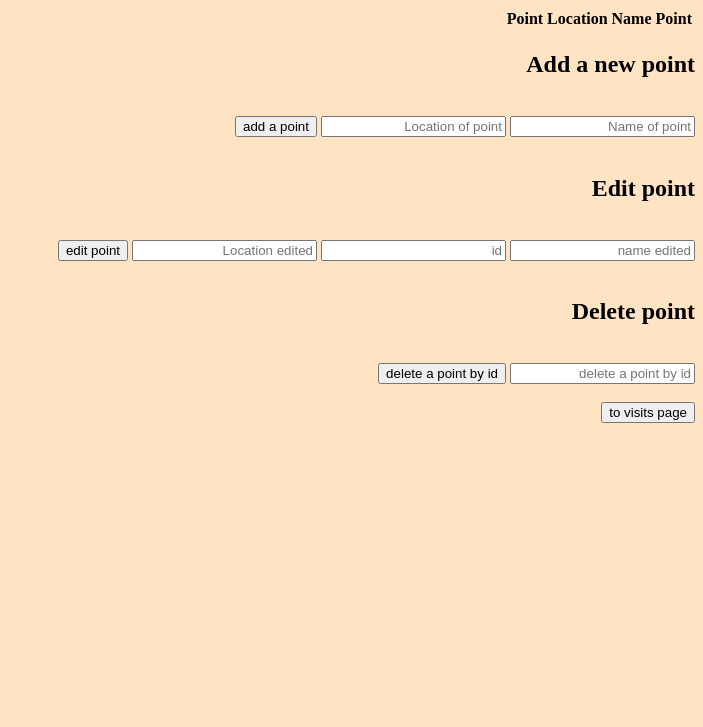
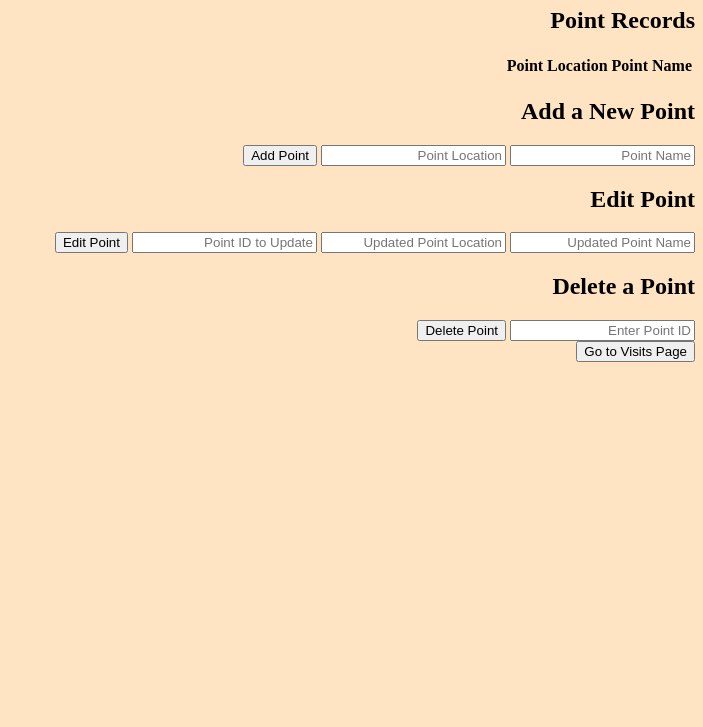
Before and after one commit to hasonateto12/final_node, a website: page public/points.html in a window 1280 px wide. Shown: the part 73-800 px from the top of the page, without its empty margins (577-1280 px from the left). Drawn offline with Linux system fonts and the light colour scheme.

Commit message:
Update points.html
סידרתי הכותרת ועשיתי צורה יותר מסודרת

```diff
--- a/public/points.html
+++ b/public/points.html
@@ -3,49 +3,55 @@
 <html lang="en">
 <head>
     <meta charset="UTF-8">
-    <meta name="viewport"
-          content="width=device-width, user-scalable=no, initial-scale=1.0, maximum-scale=1.0, minimum-scale=1.0">
+    <meta name="viewport" content="width=device-width, initial-scale=1.0">
     <meta http-equiv="X-UA-Compatible" content="ie=edge">
     <title>Points</title>
     <link rel="stylesheet" href="main.css">
+</head>
 <body>
+    <div class="container">
+        <header>
+            <h1>Points Management</h1>
+        </header>
 
-<h1>POINTS Page</h1>
-
+        <section>
+            <h2>Point Records</h2>
             <table>
                 <thead>
                 <tr>
-        <th>Name Point</th>
+                    <th>Point Name</th>
                     <th>Point Location</th>
                 </tr>
                 </thead>
-    <tbody id="mainTable"> </tbody>
+                <tbody id="mainTable"></tbody>
             </table>
+        </section>
 
-<h2>Add a new point </h2>
-<br>
-<input type="text" id="pointName" placeholder="Name of point" required>
-<input type="text" id="pointLocation" placeholder="Location of point" required>
-<button onclick="AddpointToServer()">add a point</button>
-<br><br>
+        <section class="form-section">
+            <h2>Add a New Point</h2>
+            <input type="text" id="pointName" placeholder="Point Name" required>
+            <input type="text" id="pointLocation" placeholder="Point Location" required>
+            <button onclick="AddpointToServer()">Add Point</button>
+        </section>
 
-<h2>Edit point</h2>
-<br>
-<input type="text" id="updatedPointName" placeholder="name edited">
-<input type="text" id="updatePointID" placeholder="id">
-<input type="text" id="updatedPointLocation" placeholder="Location edited">
-<button onclick="EditPoint()">edit point</button>
+        <section class="form-section">
+            <h2>Edit Point</h2>
+            <input type="text" id="updatedPointName" placeholder="Updated Point Name">
+            <input type="text" id="updatedPointLocation" placeholder="Updated Point Location">
+            <input type="text" id="updatePointID" placeholder="Point ID to Update">
+            <button onclick="EditPoint()">Edit Point</button>
+        </section>
 
-<br><br>
+        <section class="form-section">
+            <h2>Delete a Point</h2>
+            <input type="text" id="deletePointID" placeholder="Enter Point ID">
+            <button onclick="DeletepointFromServer()">Delete Point</button>
+        </section>
 
-<h2>Delete point </h2>
-<br>
-<input type="text" id="deletePointID" placeholder="delete a point by id">
-<button onclick="DeletepointFromServer()">delete a point by id</button>
-
-
-<br><br>
-<button onclick="window.location.href='///C:/Users/hassu/OneDrive/final_node/public/visits.html'"> to visits page</button>
+        <footer>
+            <button onclick="window.location.href='/visits.html'" class="nav-button">Go to Visits Page</button>
+        </footer>
+    </div>
 
     <script src="js/points.js"></script>
 </body>
```
Lines whose indentation alone changed are shown as unchanged.
